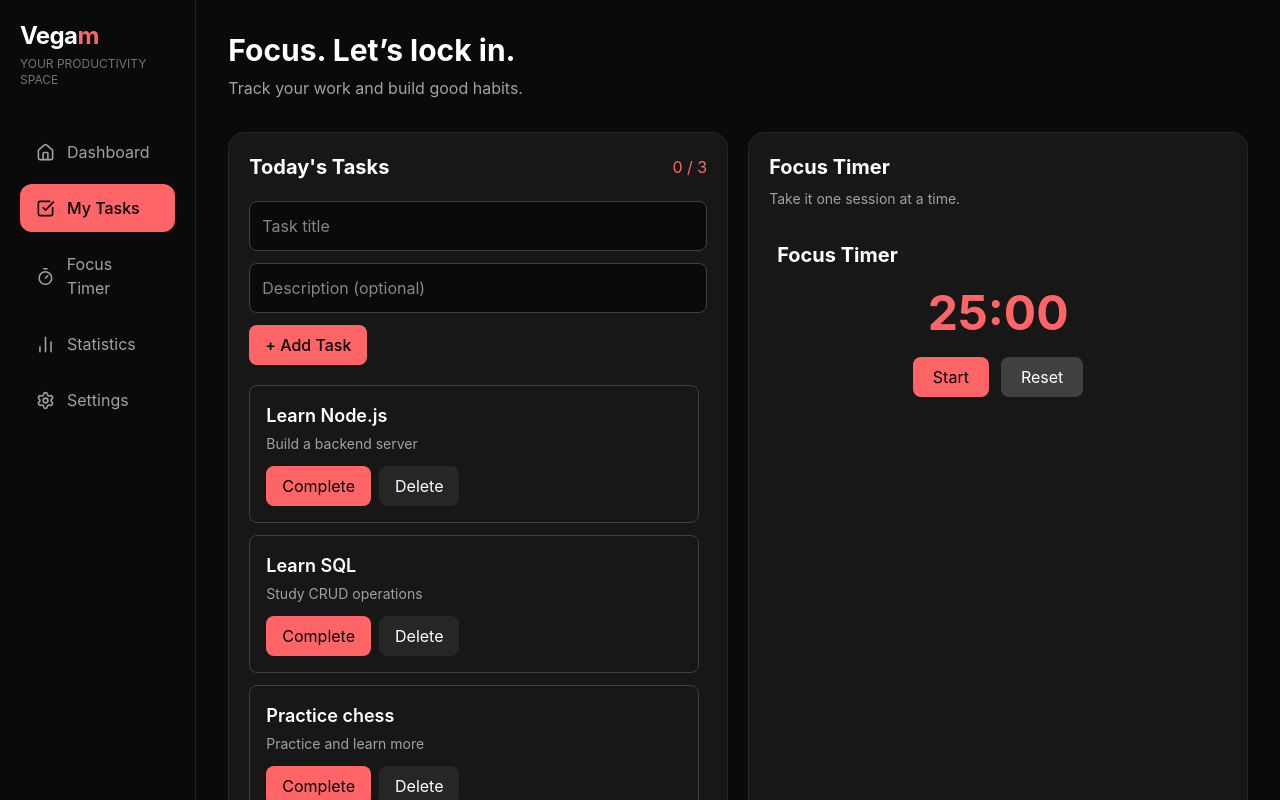
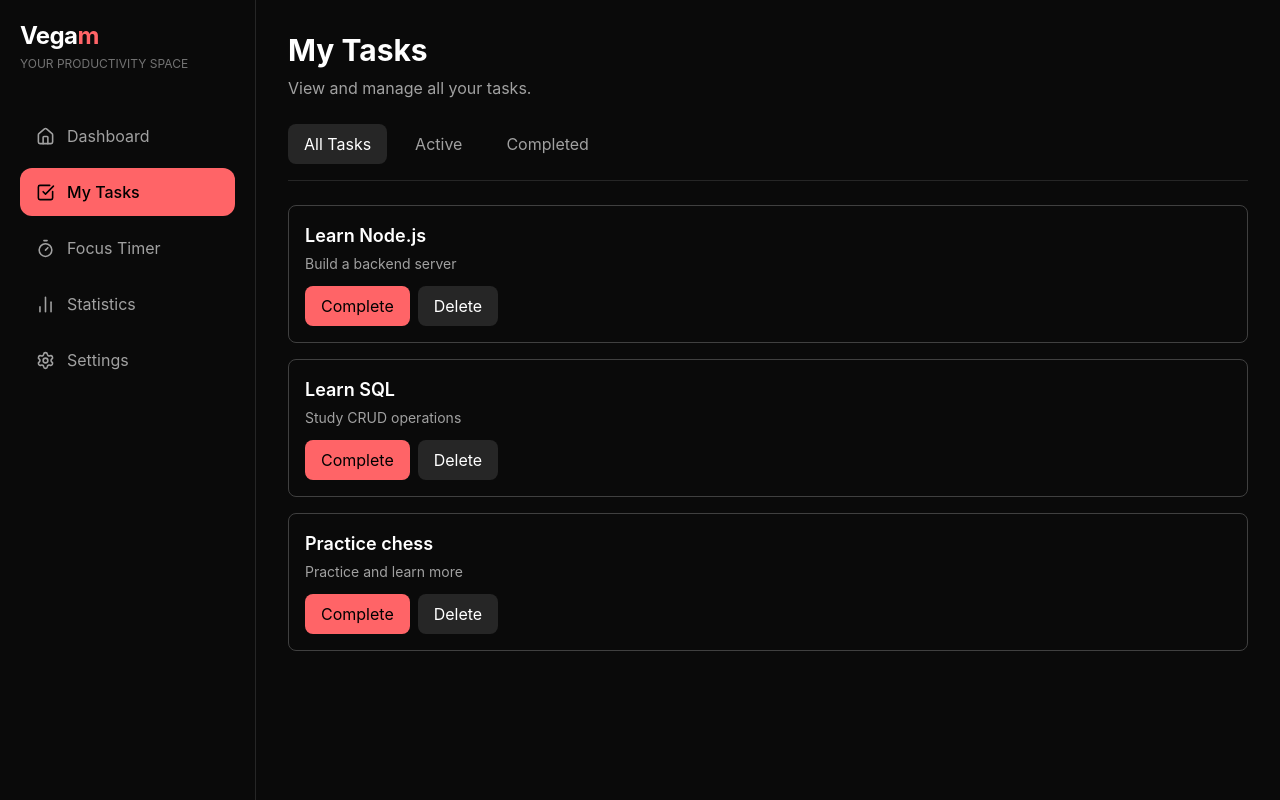
Before and after one commit to Sooraj44882/vegam, a React (Vite) app: page /tasks in a window 1280 px wide. Shown: the top 800 px of the page. Built offline with nearby package versions, Linux system fonts and the light colour scheme.

Commit message:
added the myTasks page

```diff
--- a/src/App.jsx
+++ b/src/App.jsx
@@ -1,7 +1,8 @@
 import { useState } from "react";
 import Sidebar from "./Components/Sidebar";
-import { BrowserRouter } from "react-router-dom";
+import { BrowserRouter, Route, Routes } from "react-router-dom";
 import Dashboard from "./pages/Dashboard";
+import MyTasks from "./pages/MyTasks";
 
 function App() {
   const [tasks, setTasks] = useState([
@@ -44,17 +45,30 @@ function App() {
   return (
     <BrowserRouter>
       <div className="min-h-screen bg-neutral-950 text-white md:flex">
-      <Sidebar/>
+        <Sidebar />
 
+        <Routes>
+          <Route
+            path="/"
+            element={
               <Dashboard
                 taskCounter={taskCounter}
                 tasks={tasks}
                 check={check}
                 deleteTask={deleteTask}
                 setTasks={setTasks}
-
+              />
+            }
           />
 
+          <Route
+            path="/tasks"
+            element={
+              <MyTasks tasks={tasks} check={check} deleteTask={deleteTask} />
+            }
+          />
+
+        </Routes>
       </div>
     </BrowserRouter>
   );
--- a/src/pages/MyTasks.jsx
+++ b/src/pages/MyTasks.jsx
@@ -0,0 +1,62 @@
+import { useState } from "react";
+import Task from "../Components/Task";
+
+function MyTasks({ tasks, check, deleteTask }) {
+  const [activeTab, setActiveTab] = useState("all");
+
+  const displayedTasks = tasks.filter((task) => {
+    if (activeTab === "active") return task.completed === false;
+    if (activeTab === "completed") return task.completed === true;
+
+    return true;
+  });
+
+  return (
+    <div className="min-w-0 flex-1 p-5 md:p-8">
+      <h2 className="text-3xl font-bold">My Tasks</h2>
+      <p className="mt-2 text-neutral-400">View and manage all your tasks.</p>
+
+      <div className="mt-6 flex gap-3 border-b border-neutral-800 pb-4">
+        <button
+          onClick={() => setActiveTab("all")}
+          className={`rounded-lg px-4 py-2 ${activeTab === "all" ? "bg-neutral-800 text-white" : "text-neutral-400 hover:text-white"}`}
+        >
+          All Tasks
+        </button>
+
+        <button
+          onClick={() => setActiveTab("active")}
+          className={`rounded-lg px-4 py-2 ${activeTab === "active" ? "bg-neutral-800 text-white" : "text-neutral-400 hover:text-white"}`}
+        >
+          Active
+        </button>
+
+        <button
+          onClick={() => setActiveTab("completed")}
+          className={`rounded-lg px-4 py-2 ${activeTab === "completed" ? "bg-neutral-800 text-white" : "text-neutral-400 hover:text-white"}`}
+        >
+          Completed
+        </button>
+      </div>
+
+      <div className="mt-6 space-y-4">
+        {displayedTasks.length === 0 ? (
+          <p className="text-neutral-500">No tasks found in this category.</p>
+        ) : (
+          displayedTasks.map((task) => (
+            <Task
+              key={task.id}
+              title={task.title}
+              description={task.description}
+              completed={task.completed}
+              onComplete={() => check(task.id)}
+              onDelete={() => deleteTask(task.id)}
+            />
+          ))
+        )}
+      </div>
+    </div>
+  );
+}
+
+export default MyTasks;
```
Lines whose indentation alone changed are shown as unchanged.
